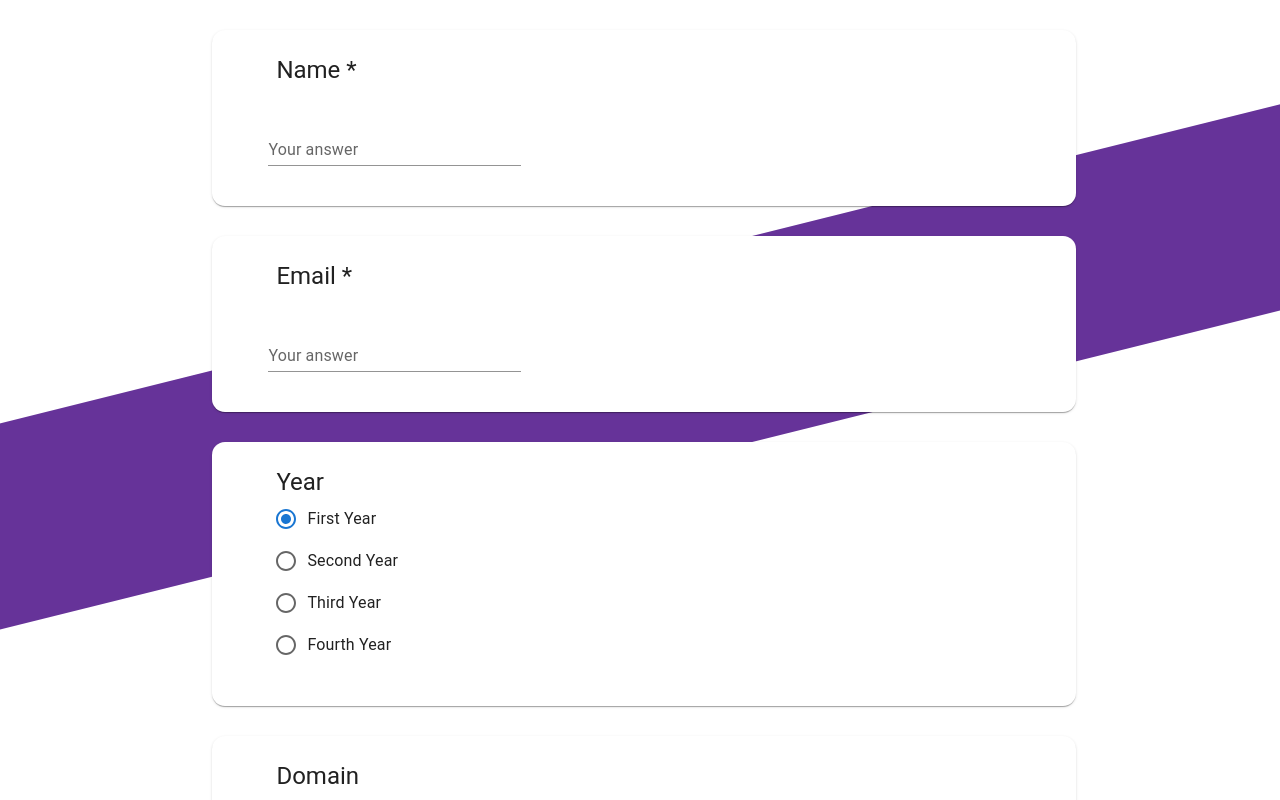
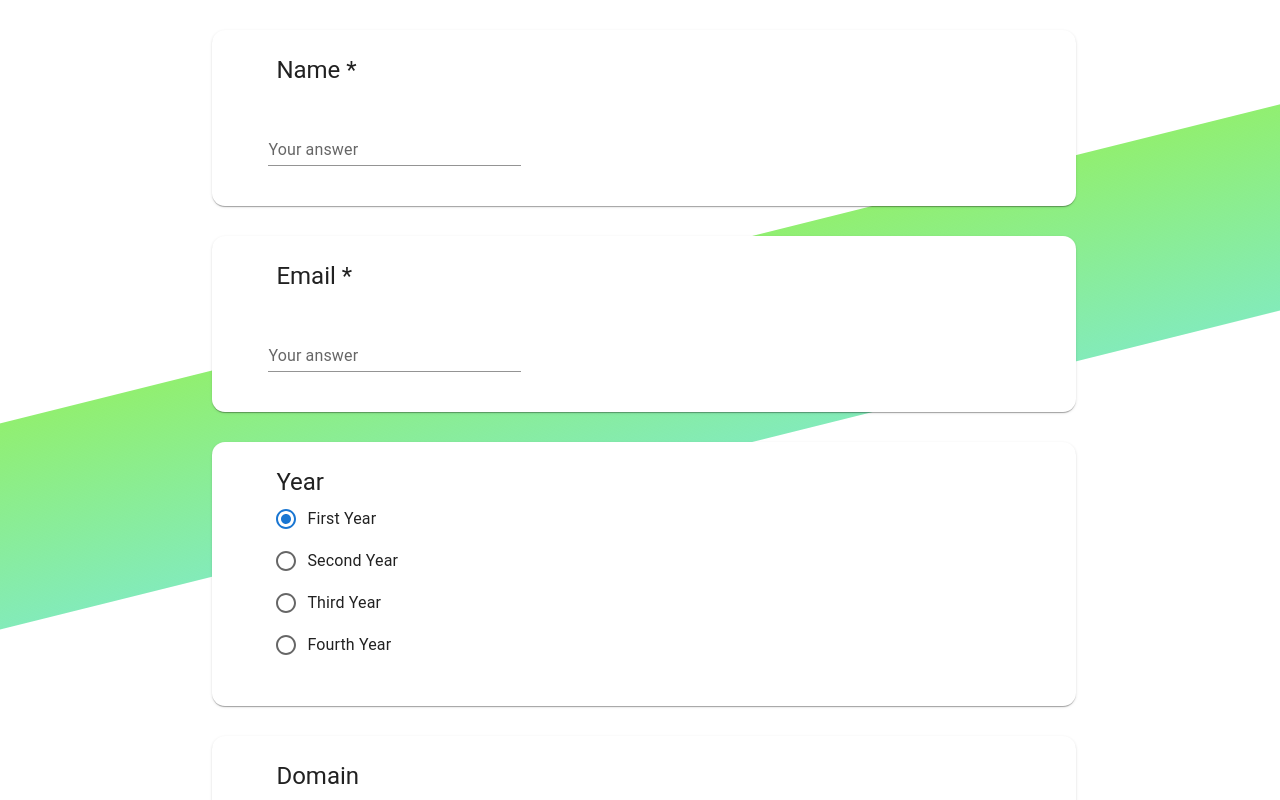
Before and after one commit to himanshu070/Form-For-GFG, a React (Create React App) app: page / in a window 1280 px wide. Shown: the top 800 px of the page. Built offline with nearby package versions, Linux system fonts and the light colour scheme.

Commit message:
Color Chnaged

```diff
--- a/src/App.css
+++ b/src/App.css
@@ -71,7 +71,7 @@
 .form-design-background{
   width:120vw;
   height: 200px;
-  background-color: rebeccapurple;
+  background: linear-gradient(180deg, #91EF71 0%, rgba(2, 214, 112, 0.49) 100%);
   margin-left: -60px;
   transform: rotate(-14deg);
 }
```
